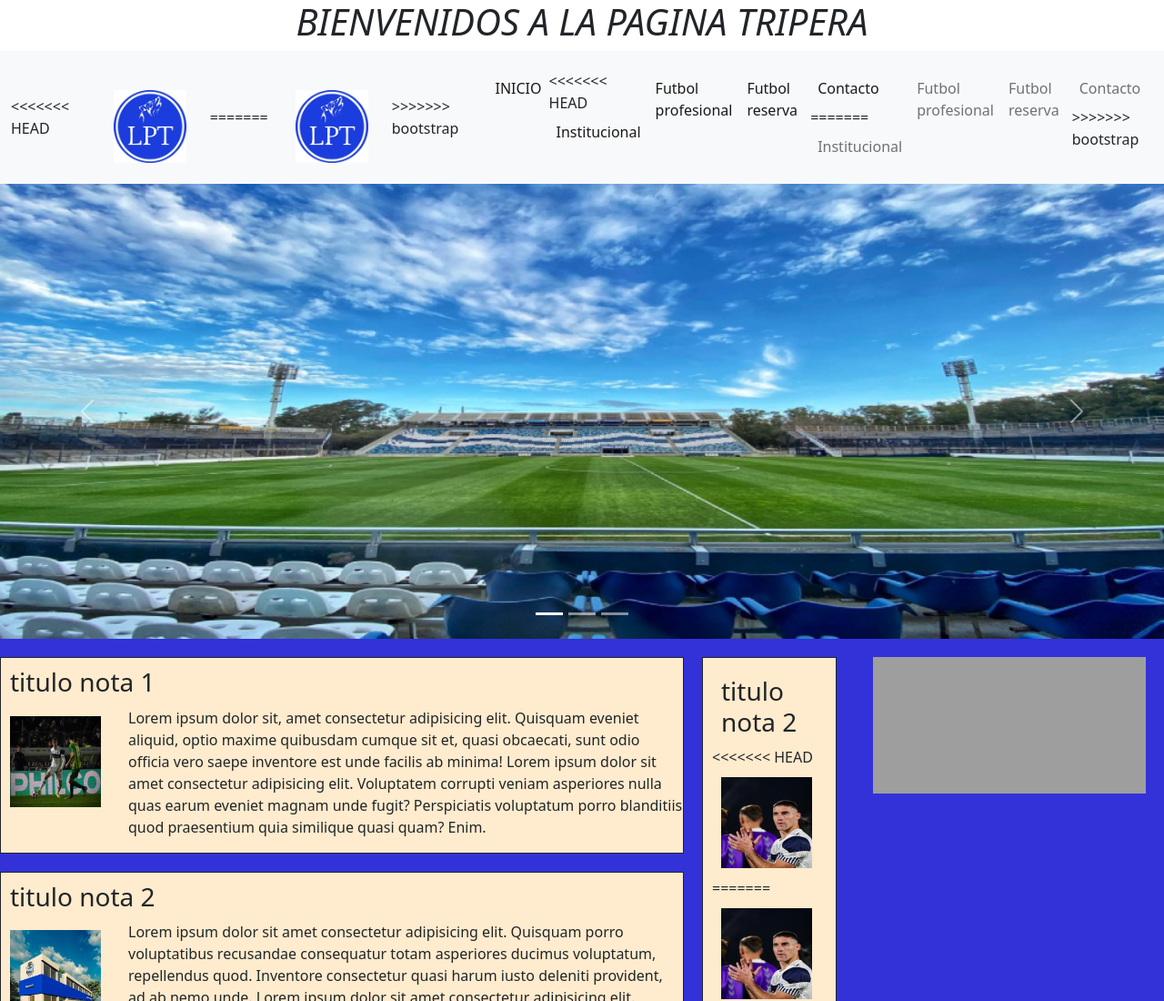
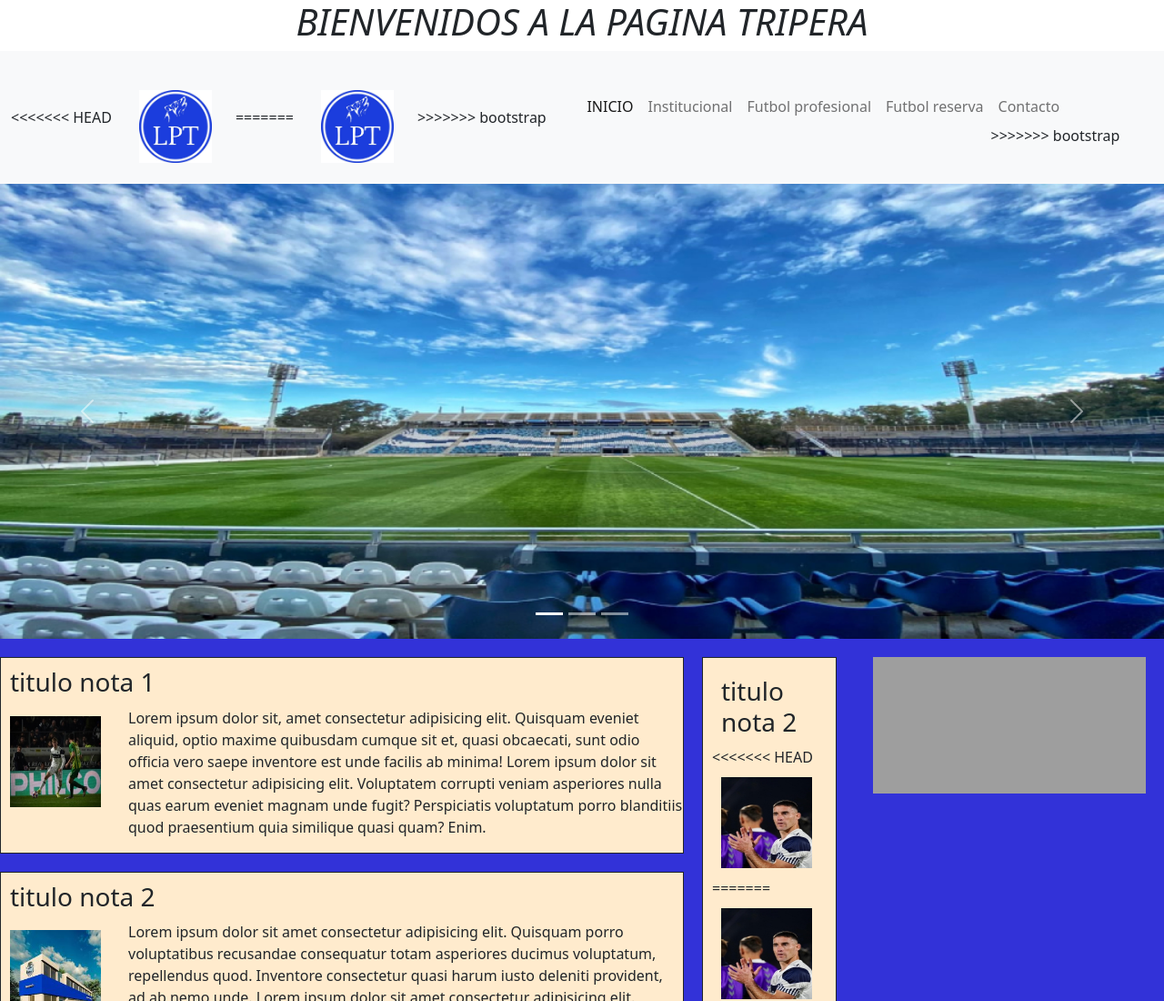
Before and after one commit to MMartins00/lapaginatripera, a plain HTML site: page index.html in a window 1280 px wide. Shown: the top 1100 px of the page at 91% size. Drawn offline with nearby package versions, Linux system fonts and the light colour scheme; grey boxes are pictures that could not be loaded; files whose address does not match are found by name.

Commit message:
mergeando bootstrap

```diff
--- a/index.html
+++ b/index.html
@@ -34,19 +34,6 @@
                         <a class="nav-link active" aria-current="page" href="index.html">INICIO</a>
                     </li>
                     <li class="nav-item">
-<<<<<<< HEAD
-                        <a class="nav-link active" href="Paginas/institucional.html">Institucional</a>
-                    </li>
-                    <li class="nav-item">
-                        <a class="nav-link active" href="Paginas/futbolprofesional.html">Futbol
-                            profesional</a>
-                    </li>
-                    <li class="nav-item">
-                        <a class="nav-link active" href="Paginas/futbolreserva.html">Futbol reserva</a>
-                    </li>
-                    <li class="nav-item">
-                        <a class="nav-link active" href="Paginas/contacto.html">Contacto</a>
-=======
                         <a class="nav-link" href="institucional.html">Institucional</a>
                     </li>
                     <li class="nav-item">
```
